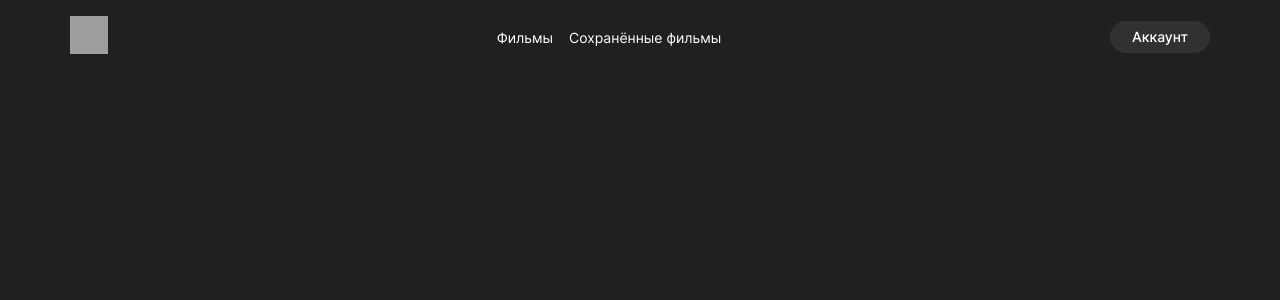
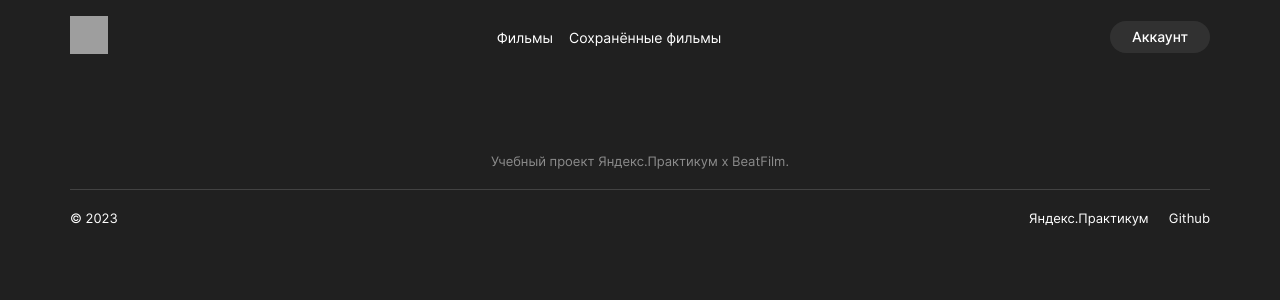
Before and after one commit to GeometricEarth/movies-explorer-frontend, a React (Create React App) app: page /movies in a window 1280 px wide. Shown: the top 300 px of the page. Built offline with nearby package versions, Linux system fonts and the light colour scheme; grey boxes are pictures that could not be loaded.

Commit message:
fix: Блок футтера перенесен в app

```diff
--- a/src/components/App/App.js
+++ b/src/components/App/App.js
@@ -1,6 +1,8 @@
-import { Routes, Route } from  'react-router-dom';
+import { Routes, Route } from 'react-router-dom';
 import Main from '../Main/Main';
 import Header from '../Header/Header';
+import Footer from '../Footer/Footer';
+
 import './App.css';
 
 function App() {
@@ -10,6 +12,7 @@ function App() {
       <Routes>
         <Route path="/" element={<Main />}></Route>
       </Routes>
+      <Footer></Footer>
     </div>
   );
 }
--- a/src/components/Main/Main.jsx
+++ b/src/components/Main/Main.jsx
@@ -4,7 +4,6 @@ import AboutProject from '../AboutProject/AboutProject';
 import Techs from '../Techs/Techs';
 import AboutMe from '../AboutMe/AboutMe';
 import Portfolio from '../Portfolio/Portfolio';
-import Footer from '../Footer/Footer';
 
 export default function Main() {
   return (
@@ -14,7 +13,6 @@ export default function Main() {
       <Techs></Techs>
       <AboutMe></AboutMe>
       <Portfolio></Portfolio>
-      <Footer></Footer>
     </>
   );
 }
```
